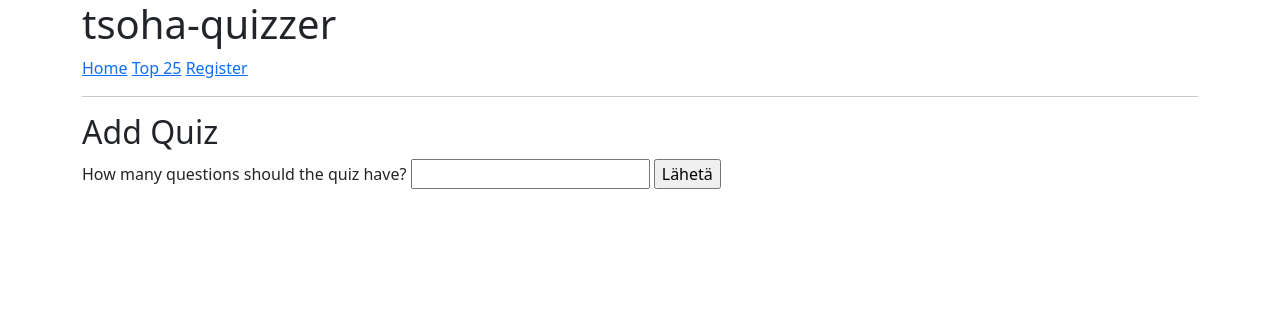
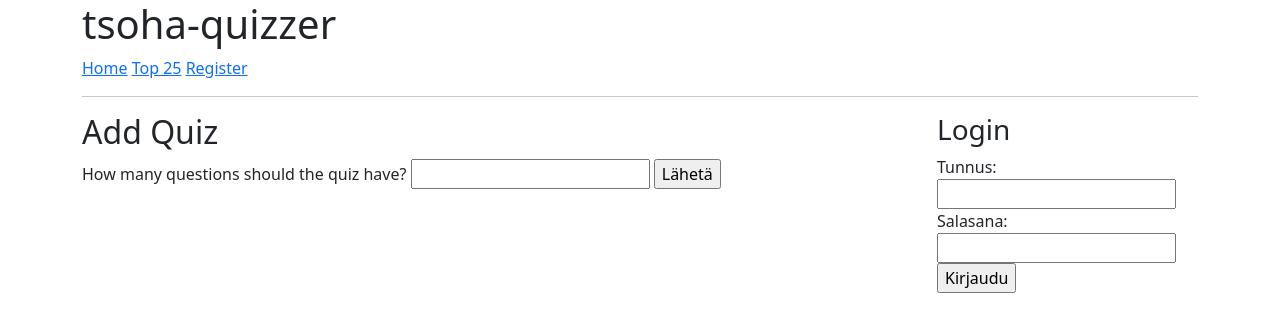
Before and after one commit to nabelosaurus/tsoha-quizzer, a Flask app: page /add-quiz/ in a window 1280 px wide. Shown: the top 332 px of the page. Run offline with Flask 2, Linux system fonts and the light colour scheme.

Commit message:
Make login form visible on all pages

```diff
--- a/templates/base.html
+++ b/templates/base.html
@@ -25,11 +25,24 @@
     <hr>
 
       <div class="row">
-        <div class="col-10">
+        <div class="col-9">
           {% block content %}{% endblock %}
         </div>
-        <div class="col-2">
-          {% block right_content %}{% endblock %}
+        <div class="col-3">
+          {% block right_content %}
+          {% if session.username %}
+          <p> You are logged in as {{ session.username }}</p>
+          {% else %}
+          <h3>Login</h3>
+          <form action="/login" method="POST">
+              <label for="username">Tunnus: </label>
+              <input type="text" name="username">
+              <label for="password">Salasana: </label>
+              <input type="password" name="password">
+              <input type="submit" value="Kirjaudu">
+          </form>
+          {% endif %}
+          {% endblock %}
         </div>
       </div>
     </div>
```
Also changed, not shown: templates/index.html (+0 -16 lines).
